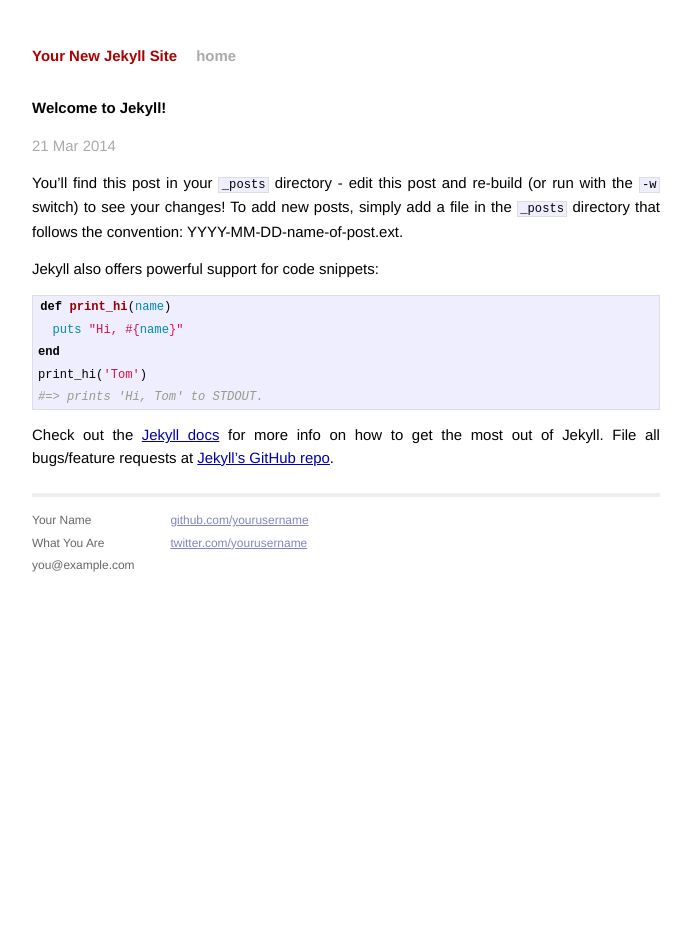
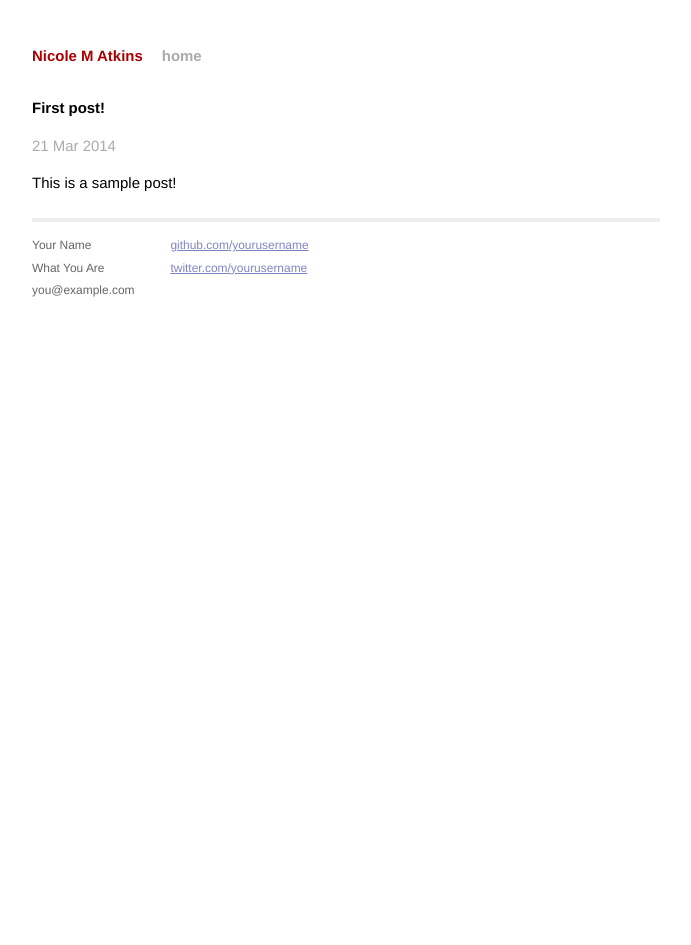
Before and after one commit to nikimouse/nicolematkins.com, a Jekyll site: the page built from _posts/2014-03-21-welcome-to-jekyll.markdown, in a window 1280 px wide. Shown: the whole page, without its empty margins (294-985 px from the left). Built offline with Jekyll 4.4.1, drawn with Linux system fonts in a browser that asks for light colours; Markdown is read by kramdown in place of the engine named in the settings.

Commit message:
first pass customization

```diff
--- a/_config.yml
+++ b/_config.yml
@@ -1,3 +1,3 @@
-name: Your New Jekyll Site
+name: Nicole M Atkins
 markdown: redcarpet
 pygments: true
--- /dev/null
+++ b/_includes/foot.html
@@ -0,0 +1,2 @@
+  </body>
+</html>
--- /dev/null
+++ b/_includes/head.html
@@ -0,0 +1,9 @@
+<!DOCTYPE html>
+<html>
+  <head>
+    <meta charset="utf-8">
+    <title>{{ page.title }}</title>
+    <link rel="stylesheet" href="/css/syntax.css">
+    <link rel="stylesheet" href="/css/main.css" >
+  </head>
+  <body>
--- a/_layouts/default.html
+++ b/_layouts/default.html
@@ -1,20 +1,4 @@
-<!DOCTYPE html>
-<html>
-    <head>
-        <meta charset="utf-8">
-        <meta http-equiv="X-UA-Compatible" content="IE=edge,chrome=1">
-        <title>{{ page.title }}</title>
-        <meta name="viewport" content="width=device-width">
-
-        <!-- syntax highlighting CSS -->
-        <link rel="stylesheet" href="/css/syntax.css">
-
-        <!-- Custom CSS -->
-        <link rel="stylesheet" href="/css/main.css">
-
-    </head>
-    <body>
-
+{% include head.html %}
 <div class="site">
   <div class="header">
     <h1 class="title"><a href="/">{{ site.name }}</a></h1>
@@ -40,5 +24,4 @@
   </div>
 </div>
 
-    </body>
-</html>
+{% include foot.html %}
--- a/_posts/2014-03-21-welcome-to-jekyll.markdown
+++ b/_posts/2014-03-21-welcome-to-jekyll.markdown
@@ -1,24 +1,8 @@
 ---
 layout: post
-title:  "Welcome to Jekyll!"
+title:  "First post!"
 date:   2014-03-21 13:38:59
 categories: jekyll update
 ---
 
-You'll find this post in your `_posts` directory - edit this post and re-build (or run with the `-w` switch) to see your changes!
-To add new posts, simply add a file in the `_posts` directory that follows the convention: YYYY-MM-DD-name-of-post.ext.
-
-Jekyll also offers powerful support for code snippets:
-
-{% highlight ruby %}
-def print_hi(name)
-  puts "Hi, #{name}"
-end
-print_hi('Tom')
-#=> prints 'Hi, Tom' to STDOUT.
-{% endhighlight %}
-
-Check out the [Jekyll docs][jekyll] for more info on how to get the most out of Jekyll. File all bugs/feature requests at [Jekyll's GitHub repo][jekyll-gh].
-
-[jekyll-gh]: https://github.com/mojombo/jekyll
-[jekyll]:    http://jekyllrb.com
+This is a sample post!
--- a/index.html
+++ b/index.html
@@ -1,9 +1,11 @@
 ---
 layout: default
-title: Your New Jekyll Site
+title: Home
 ---
 
 <div id="home">
+  <h1>{{ page.title }}</h1>
+  <img src="http://www.gravatar.com/avatar/edc268377f2d882d7d6337e7656c12c7?s=200">
   <h1>Blog Posts</h1>
   <ul class="posts">
     {% for post in site.posts %}
```
Lines whose indentation alone changed are shown as unchanged.
